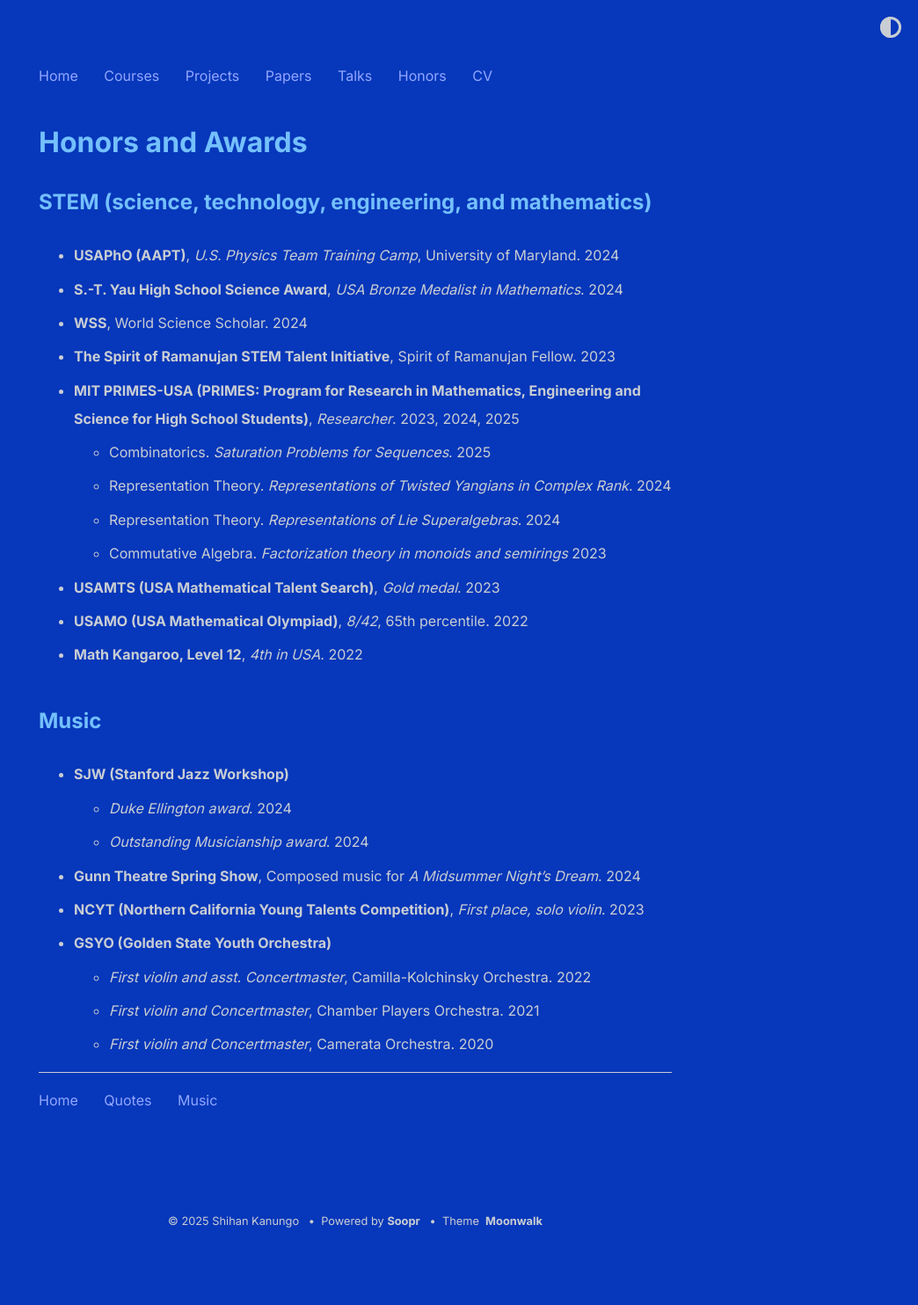
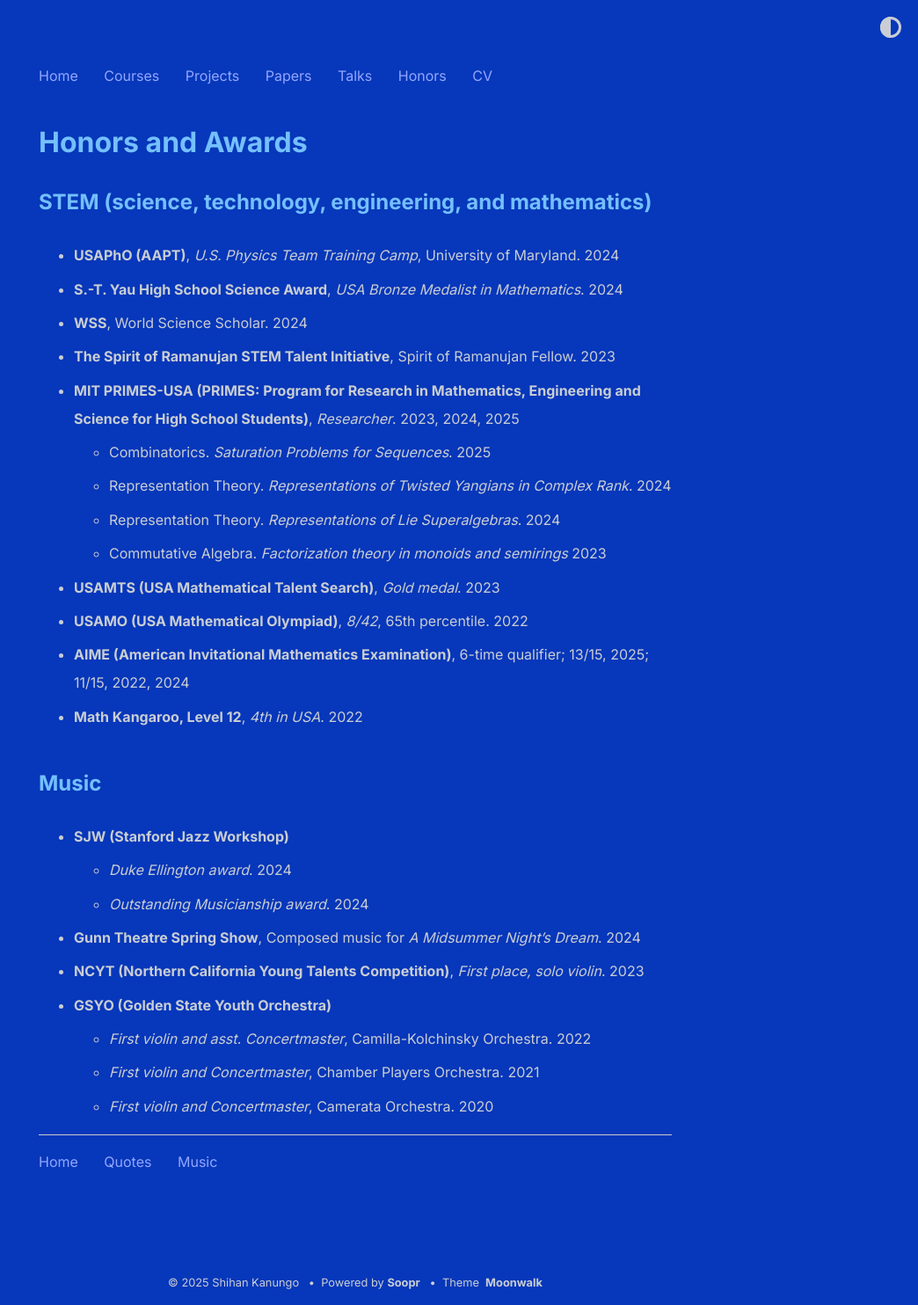
Before and after one commit to shihankanungo/shihankanungo.github.io, a Jekyll site: the page built from honors.md, in a window 1280 px wide. Shown: the whole page at 88% size, without its empty margins (236-1280 px from the left). Built offline with Jekyll 4.4.1, drawn with Linux system fonts in a browser that asks for light colours; before the commit the page ends 1414 px from its top, so only the background shows below that.

Commit message:
Update honors.md

```diff
--- a/honors.md
+++ b/honors.md
@@ -16,6 +16,7 @@ title: Honors and Awards
   - Commutative Algebra. *Factorization theory in monoids and semirings* 2023
 - **USAMTS (USA Mathematical Talent Search)**, *Gold medal*. 2023
 - **USAMO (USA Mathematical Olympiad)**, *8/42*, 65th percentile. 2022
+- **AIME (American Invitational Mathematics Examination)**, 6-time qualifier; 13/15, 2025; 11/15, 2022, 2024
 - **Math Kangaroo, Level 12**, *4th in USA*. 2022
 
 
```
